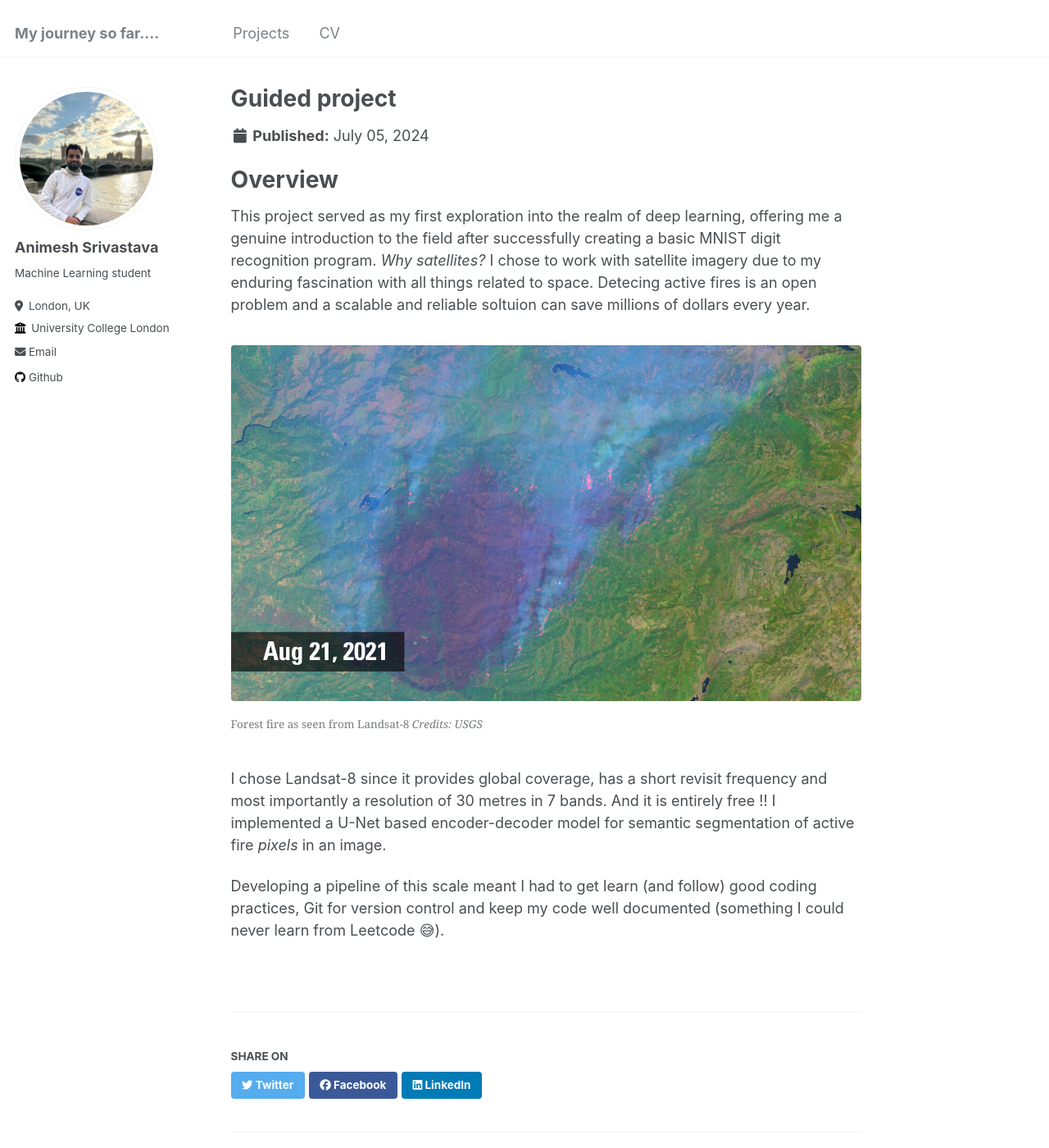
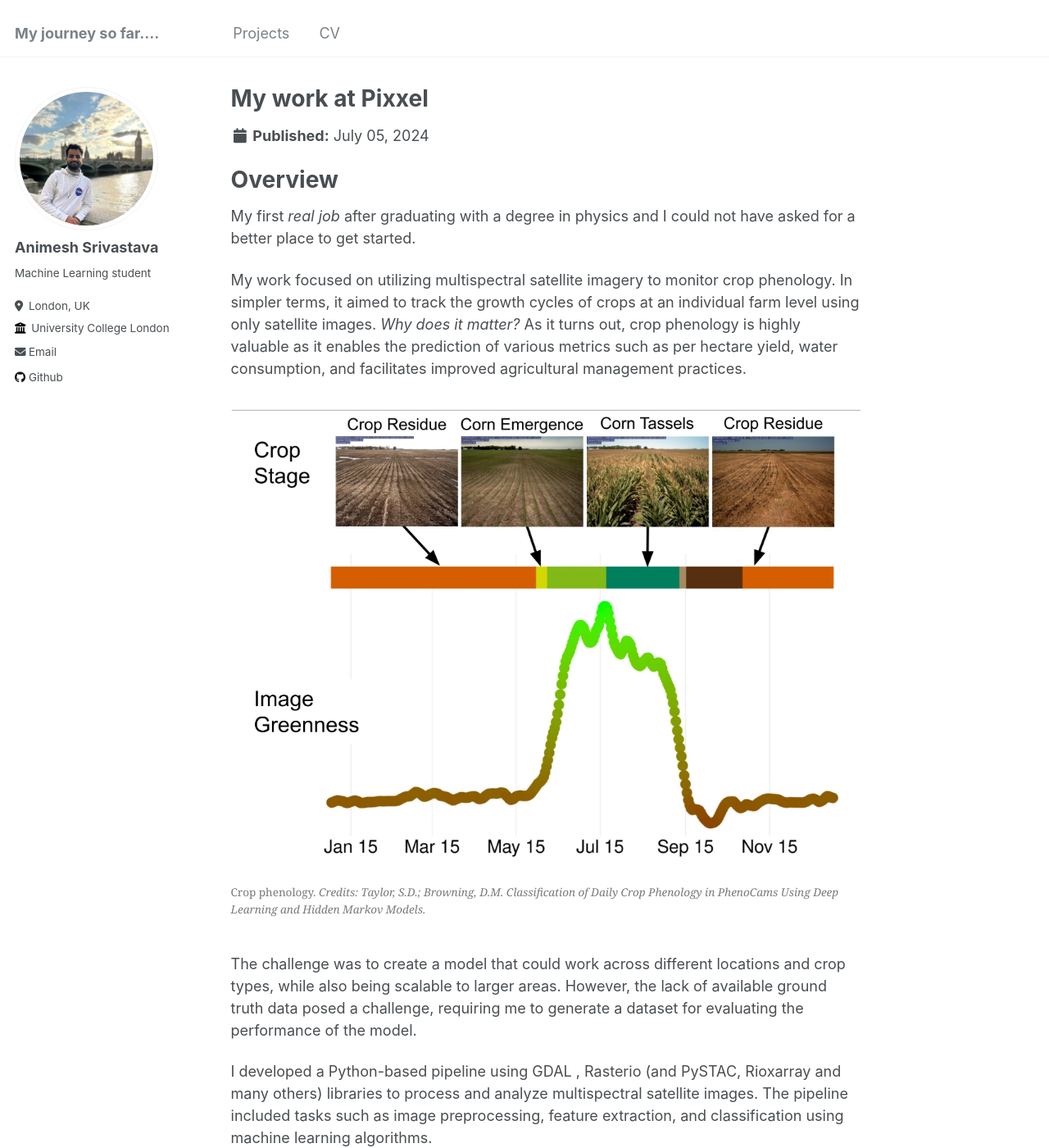
Before and after one commit to animesh-77/animesh-77.github.io, a Jekyll site: the page built from _portfolio/portfolio-2.md, in a window 1280 px wide and 1400 px high. Shown: the whole window at 82% size. Built offline with Jekyll 4.4.1, drawn with Linux system fonts in a browser that asks for light colours; some of the changed text lies outside the part shown.

```diff
--- a/_portfolio/portfolio-2.md
+++ b/_portfolio/portfolio-2.md
@@ -1,18 +1,22 @@
 ---
-title: "Guided project"
-excerpt: "Detecting active fire regions from mutlispectral satellite images in <em>near real time</em><br/><img src='/images/active_fire.png' width='50%'>"
+title: "My work at Pixxel"
+excerpt: "Monitoring crop phenology using satellite images and machine learning <br/><img src='/images/Pixxel.png' width='50%'>"
 collection: portfolio
 ---
 
 # Overview
 
-This project served as my first exploration into the realm of deep learning, offering me a genuine introduction to the field after successfully creating a basic MNIST digit recognition program. *Why satellites?* I chose to work with satellite imagery due to my enduring fascination with all things related to space. Detecing active fires is an open problem and a scalable and reliable soltuion can save millions of dollars every year.
+My first *real job* after graduating with a degree in physics and I could not have asked for a better place to get started.
+
+My work focused on utilizing multispectral satellite imagery to monitor crop phenology. In simpler terms, it aimed to track the growth cycles of crops at an individual farm level using only satellite images. *Why does it matter?* As it turns out, crop phenology is highly valuable as it enables the prediction of various metrics such as per hectare yield, water consumption, and facilitates improved agricultural management practices.
 
 <figure>
-  <img src="/images/active_fire.png" alt="Forest fire from Landsat-8" style="width:100%">
-  <figcaption>Forest fire as seen from Landsat-8 <em>Credits: USGS  </em></figcaption>
+  <img src="/images/crop_phenology.png" alt="Crop phenology through images" style="width:100%">
+  <figcaption>Crop phenology. <em>Credits: Taylor, S.D.; Browning, D.M. Classification of Daily Crop Phenology in PhenoCams Using Deep Learning and Hidden Markov Models.  </em></figcaption>
 </figure>
 
-I chose Landsat-8 since it provides global coverage, has a short revisit frequency and most importantly a resolution of 30 metres in 7 bands. And it is entirely free !! I implemented a U-Net based encoder-decoder model for semantic segmentation of active fire *pixels* in an image.
+The challenge was to create a model that could work across different locations and crop types, while also being scalable to larger areas. However, the lack of available ground truth data posed a challenge, requiring me to generate a dataset for evaluating the performance of the model.
 
-Developing a pipeline of this scale meant I had to get learn (and follow) good coding practices, Git for version control and keep my code well documented (something I could never learn from Leetcode &#128517;).
+I developed a Python-based pipeline using GDAL , Rasterio (and PySTAC, Rioxarray and many others) libraries to process and analyze multispectral satellite images. The pipeline included tasks such as image preprocessing, feature extraction, and classification using machine learning algorithms.
+
+Additionally, I created a web-based dashboard using Plotly/Dash to present the crop phenology data in an interactive and user-friendly way. The model was later deployed on Pixxel's platform, which offers a comprehensive solution for all geospatial requirements. The platform includes various machine learning and physics-based models that provide valuable insights into satellite imagery.
```
Also changed, not shown: _portfolio/portfolio-1.md (+6 -11 lines), _portfolio/portfolio-3.md (+7 -8 lines), _portfolio/portfolio-4.md (added, +19 -0 lines), 1 other file.
